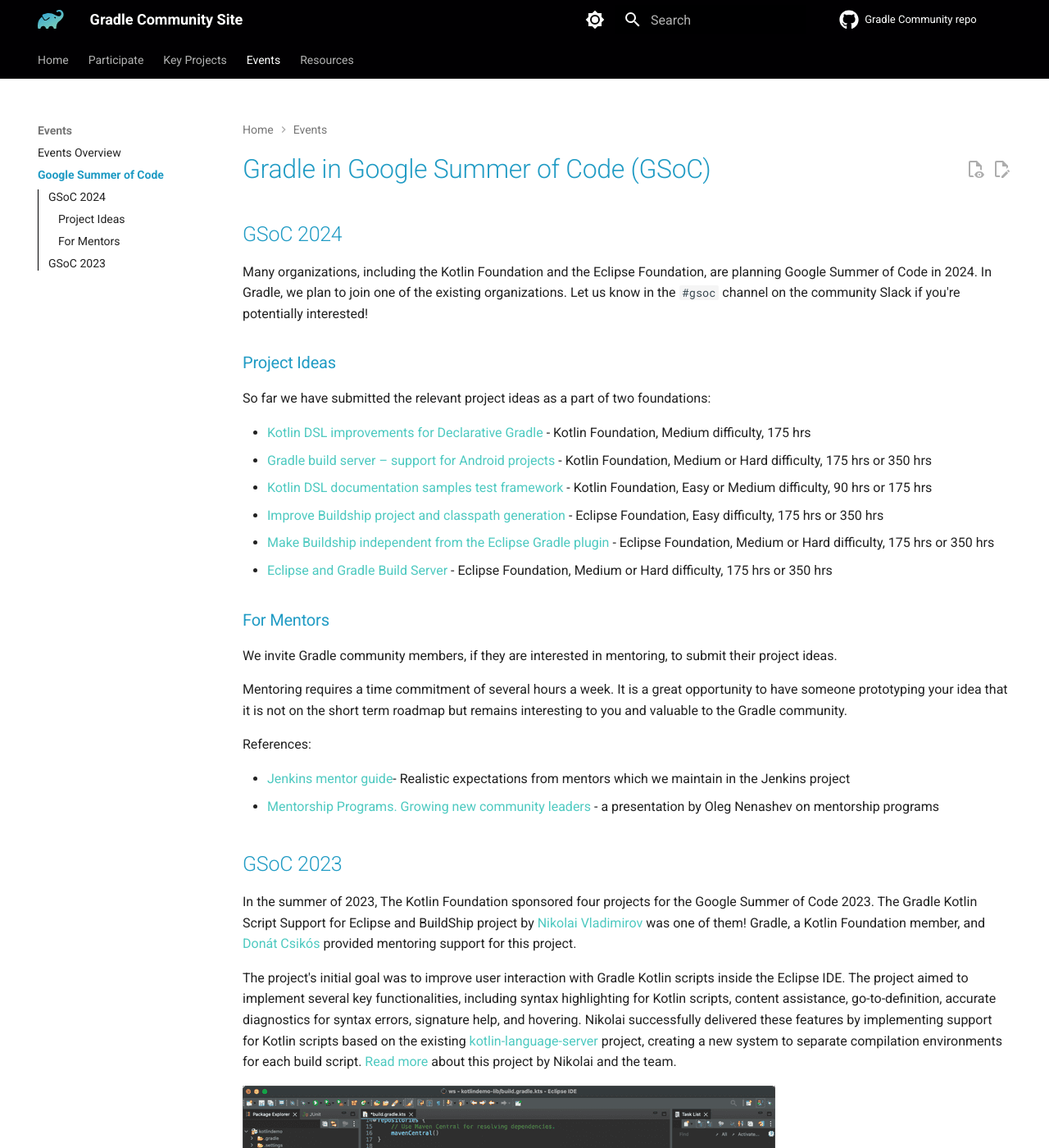
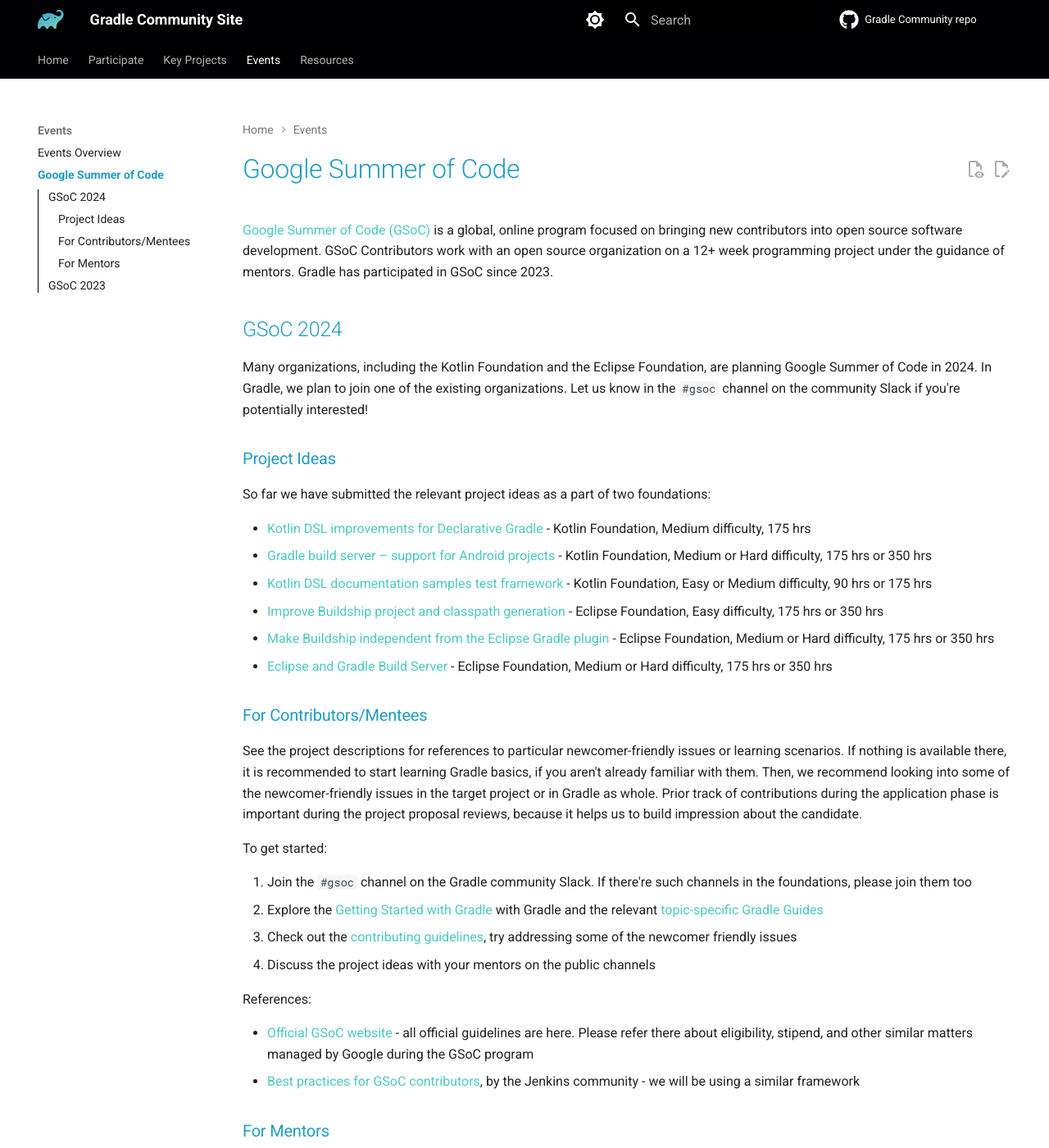
Before and after one commit to gradle/community, an MkDocs documentation site: the page built from docs/events/gsoc/README.md, in a window 1280 px wide and 1400 px high. Shown: the whole window at 82% size. Built offline with MkDocs 1.6.1 and Material for MkDocs 9.7.7, drawn with Linux system fonts in a browser that asks for light colours; plug-ins that fetch from the network failed and are left out; comment, search, counter and statistics services are not loaded.

Commit message:
Add GSoC guidelines for mentees

```diff
--- a/docs/events/gsoc/README.md
+++ b/docs/events/gsoc/README.md
@@ -1,4 +1,15 @@
-# Gradle in Google Summer of Code (GSoC)
+---
+title: "Gradle in Google Summer of Code"
+description: >
+  Gradle has participated in Google Summer of Code since 2023.
+  We invite
+---
+
+[Google Summer of Code (GSoC)](https://summerofcode.withgoogle.com/) is a global,
+online program focused on bringing new contributors into open source software development.
+GSoC Contributors work with an open source organization on a 12+ week programming project
+under the guidance of mentors.
+Gradle has participated in GSoC since 2023.
 
 ## GSoC 2024
 
@@ -23,6 +34,30 @@ So far we have submitted the relevant project ideas as a part of two foundations
 - [Eclipse and Gradle Build Server](https://gitlab.eclipse.org/eclipsefdn/emo-team/gsoc-at-the-ef/-/issues/5) -
   Eclipse Foundation, Medium or Hard difficulty, 175 hrs or 350 hrs
 
+### For Contributors/Mentees
+
+See the project descriptions for references to particular newcomer-friendly issues or
+learning scenarios.
+If nothing is available there, it is recommended to start learning Gradle basics, if you aren't already familiar with them.
+Then, we recommend looking into some of the newcomer-friendly issues in the target project or in Gradle as whole.
+Prior track of contributions during the application phase is important during the project proposal reviews,
+because it helps us to build impression about the candidate.
+
+To get started:
+
+1. Join the `#gsoc` channel on the Gradle community Slack.
+  If there're such channels in the foundations, please join them too
+2. Explore the [Getting Started with Gradle](https://docs.gradle.org/current/userguide/getting_started_eng.html) with Gradle and the relevant [topic-specific Gradle Guides](https://gradle.org/guides/)
+3. Check out the [contributing guidelines](../../contributing/README.md), try addressing some of the newcomer friendly issues
+4. Discuss the project ideas with your mentors on the public channels
+
+References:
+
+- [Official GSoC website](https://summerofcode.withgoogle.com/) -
+  all official guidelines are here. Please refer there about eligibility, stipend, and other similar matters managed by Google during the GSoC program
+- [Best practices for GSoC contributors](https://www.jenkins.io/projects/gsoc/students/),
+  by the Jenkins community - we will be using a similar framework
+
 ### For Mentors
 
 We invite Gradle community members, if they are interested in mentoring, to submit their project ideas.
@@ -34,7 +69,8 @@ but remains interesting to you and valuable to the Gradle community.
 
 References:
 
-- [Jenkins mentor guide](https://www.jenkins.io/projects/gsoc/mentors/)-
+- [GSoC website](https://summerofcode.withgoogle.com/)
+- [Jenkins mentor guide](https://www.jenkins.io/projects/gsoc/mentors/) -
   Realistic expectations from mentors which we maintain in the Jenkins project
 - [Mentorship Programs. Growing new community leaders](https://speakerdeck.com/onenashev/mentorship-programs-growing-new-team-and-community-leaders) -
   a presentation by Oleg Nenashev on mentorship programs
```
Also changed, not shown: docs/README.md (+0 -1 lines), docs/contributing/documentation/README.md (+1 -1 lines).
